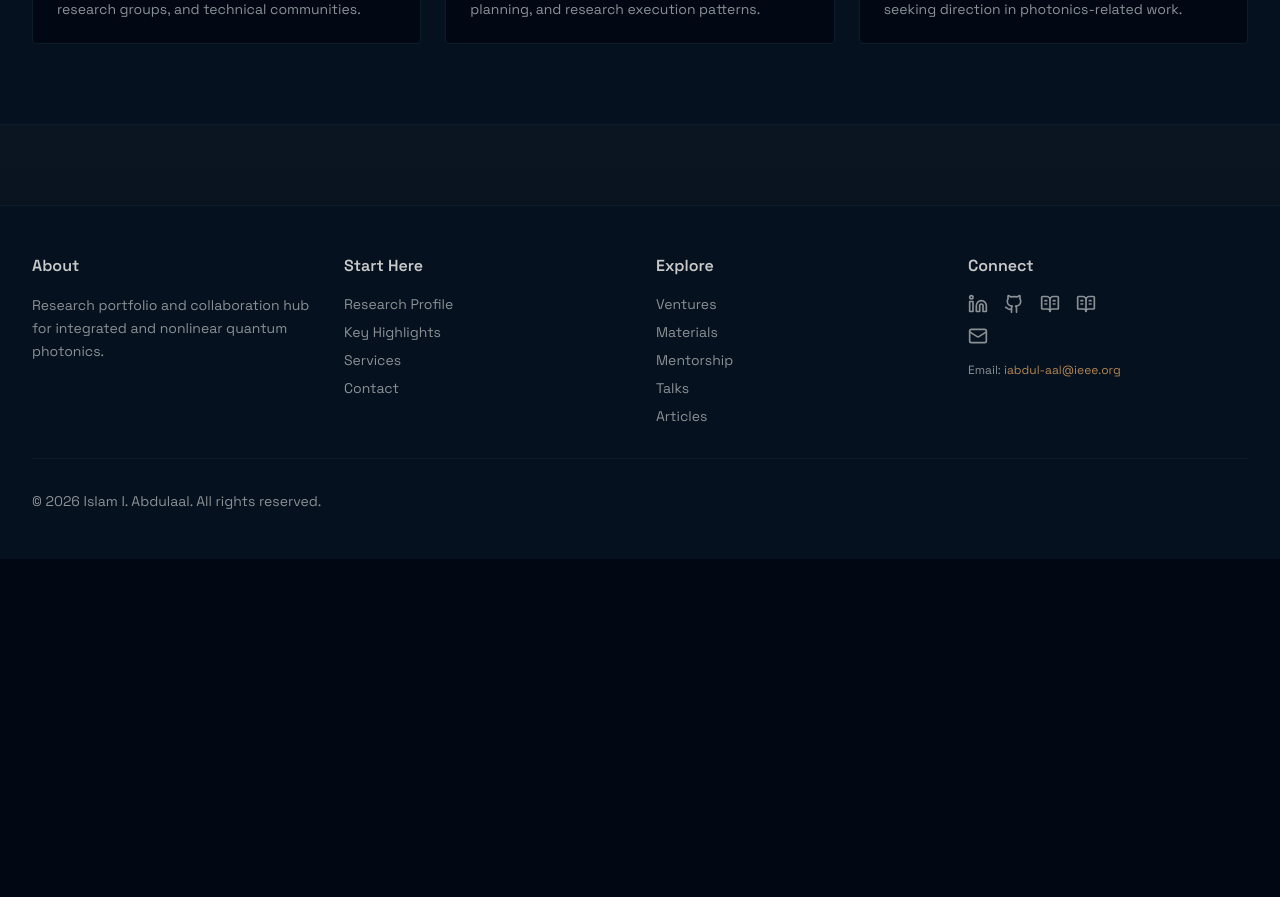
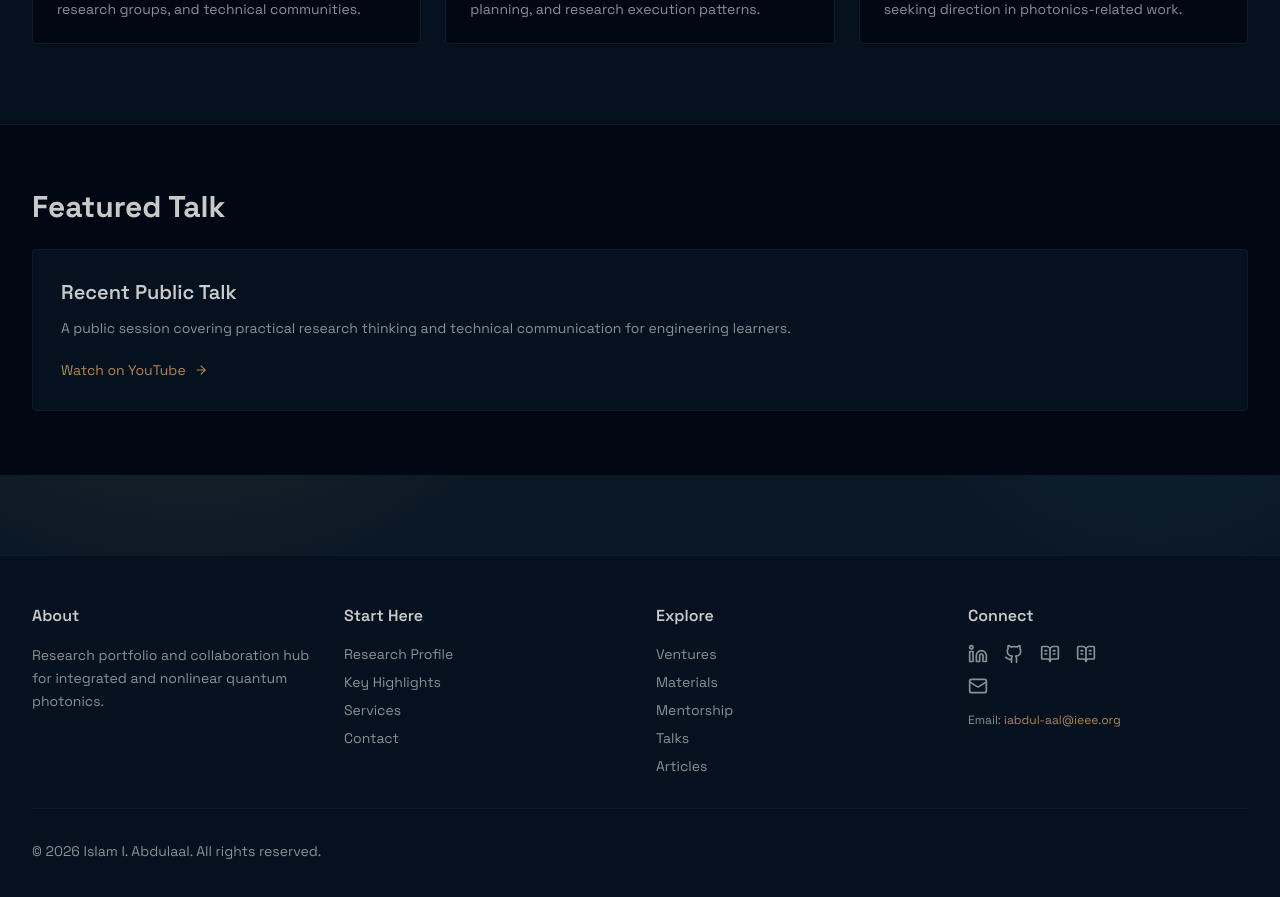
Before and after one commit to iabdul-aal/iabdul-aal.github.io, a Next.js app: page /talks in a window 1280 px wide. Shown: the part 1340-2237 px from the top of the page. Before the commit the page ends 1899 px from the top, so only its background shows below. Built offline with nearby package versions, Linux system fonts and the light colour scheme.

Commit message:
Add Si-Cast channel and featured YouTube talk links

```diff
--- a/app/talks/page.tsx
+++ b/app/talks/page.tsx
@@ -2,6 +2,7 @@ import Link from "next/link"
 import { Button } from "@/components/ui/button"
 import { JourneySection } from "@/components/journey-section"
 import { ArrowRight, MessageSquareText, Presentation, Users } from "lucide-react"
+import { socialLinks } from "@/lib/social-links"
 
 export const metadata = {
   title: "Talks",
@@ -97,6 +98,26 @@ export default function TalksPage() {
         </div>
       </section>
 
+      <section className="py-16 bg-background">
+        <div className="max-w-7xl mx-auto px-4 sm:px-6 lg:px-8">
+          <h2 className="text-3xl font-bold mb-6">Featured Talk</h2>
+          <article className="p-7 rounded-xl border border-border bg-card">
+            <h3 className="text-xl font-semibold mb-3">Recent Public Talk</h3>
+            <p className="text-sm text-muted-foreground mb-5">
+              A public session covering practical research thinking and technical communication for engineering learners.
+            </p>
+            <a
+              href={socialLinks.featuredTalkYoutube}
+              target="_blank"
+              rel="noopener noreferrer"
+              className="inline-flex items-center gap-2 text-sm text-accent hover:text-accent/80"
+            >
+              Watch on YouTube <ArrowRight className="w-3.5 h-3.5" />
+            </a>
+          </article>
+        </div>
+      </section>
+
       <JourneySection
         title="Plan the Right Session"
         description="Move forward by requesting a talk, reviewing service scope, or opening a mentorship conversation."
--- a/app/ventures/page.tsx
+++ b/app/ventures/page.tsx
@@ -53,6 +53,7 @@ export default function VenturesPage() {
       summary:
         "Track focused on structured technical content and practical engineering communication.",
       status: "Active",
+      href: socialLinks.siCastYoutube,
     },
     {
       name: "Si-Clash",
@@ -132,7 +133,7 @@ export default function VenturesPage() {
                     rel="noopener noreferrer"
                     className="mt-4 inline-flex items-center gap-2 text-xs text-accent hover:text-accent/80"
                   >
-                    View event details <ArrowRight className="w-3 h-3" />
+                    {item.name === "Si-Cast" ? "View YouTube channel" : "View event details"} <ArrowRight className="w-3 h-3" />
                   </a>
                 )}
               </article>
--- a/lib/social-links.ts
+++ b/lib/social-links.ts
@@ -12,6 +12,8 @@ export const socialLinks = {
   hwCarnivalEvent: "https://events.vtools.ieee.org/m/526669",
   hwCarnivalFeature: "https://www.bibalex.org/en/MediaGallery/Default/specialevents",
   hwCarnivalFeatureBA: "https://www.bibalex.org/en/event/details?documentid=44040&keywords=HW-Carnival",
+  siCastYoutube: "https://www.youtube.com/@si-cast",
+  featuredTalkYoutube: "https://www.youtube.com/watch?v=mEboydO5pEk&t=4s",
   email: "iabdul-aal@ieee.org",
   academicEmail: "eslam.ibrahim2026@alexu.edu.eg",
   phone: "+20120460921",
```
